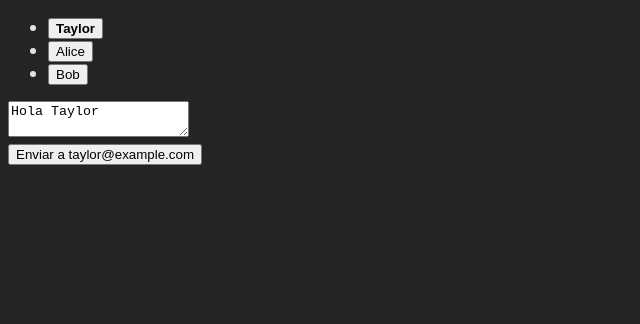
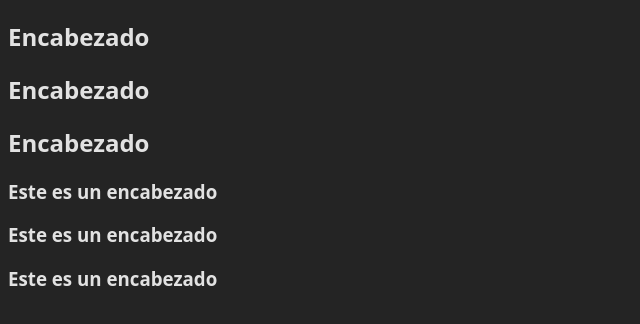
Before and after one commit to bryan-ignacio/react_v19.1, a React (Vite) app in the folder 03-gestion-estado/: page / in a window 1280 px wide. Shown: the top 324 px of the page, without its empty margins (0-640 px from the left). Built offline with nearby package versions, Linux system fonts and the light colour scheme.

Commit message:
contexto pasos entendidos.

```diff
--- /dev/null
+++ b/03-gestion-estado/src/components/06-context/02-pasos-context/App.jsx
@@ -0,0 +1,20 @@
+import Heading from "./Heading";
+import Section from "./Section";
+
+export default function App() {
+  return (
+    <>
+      <Section level={1}>
+        <Heading>Encabezado</Heading>
+        <Heading>Encabezado</Heading>
+        <Heading>Encabezado</Heading>
+      </Section>
+
+      <Section level={3}>
+        <Heading>Este es un encabezado</Heading>
+        <Heading>Este es un encabezado</Heading>
+        <Heading>Este es un encabezado</Heading>
+      </Section>
+    </>
+  );
+}
--- /dev/null
+++ b/03-gestion-estado/src/components/06-context/02-pasos-context/Heading.jsx
@@ -0,0 +1,25 @@
+import { useContext } from "react";
+import { Contexto } from "./LevelContext";
+
+export default function Heading({ children }) {
+  //recibimos el contexto
+  const nivel = useContext(Contexto);
+
+  switch (nivel) {
+    case 1:
+      return <h1>{children}</h1>;
+
+    case 2:
+      return <h2>{children}</h2>;
+    case 3:
+      return <h3>{children}</h3>;
+    case 4:
+      return <h4>{children}</h4>;
+    case 5:
+      return <h5>{children}</h5>;
+    case 6:
+      return <h6>{children}</h6>;
+    default:
+      throw new Error("este level no existe" + nivel);
+  }
+}
--- /dev/null
+++ b/03-gestion-estado/src/components/06-context/02-pasos-context/LevelContext.js
@@ -0,0 +1,3 @@
+import { createContext } from "react";
+
+export const Contexto = createContext(1);
--- /dev/null
+++ b/03-gestion-estado/src/components/06-context/02-pasos-context/Section.jsx
@@ -0,0 +1,15 @@
+import { Contexto } from "./LevelContext";
+
+export default function Section({ level, children }) {
+  return (
+    <>
+      {/*
+       vamos a proveer los datos a todo el arbol debajo.
+       - Si un componente pregunta por Contexto enviale este valor
+       */}
+      <section>
+        <Contexto.Provider value={level}>{children}</Contexto.Provider>
+      </section>
+    </>
+  );
+}
--- a/03-gestion-estado/src/main.jsx
+++ b/03-gestion-estado/src/main.jsx
@@ -1,10 +1,10 @@
 import { StrictMode } from "react";
 import { createRoot } from "react-dom/client";
 import "./index.css";
-import Messenger from "./components/05-extraer-logica-en-un-reducer/03-desafio-tres/App";
+import App from "./components/06-context/02-pasos-context/App";
 
 createRoot(document.getElementById("root")).render(
   <StrictMode>
-    <Messenger />
+    <App />
   </StrictMode>,
 );
```
Also changed, not shown: 03-gestion-estado/src/components/06-context/definiciones.txt.
